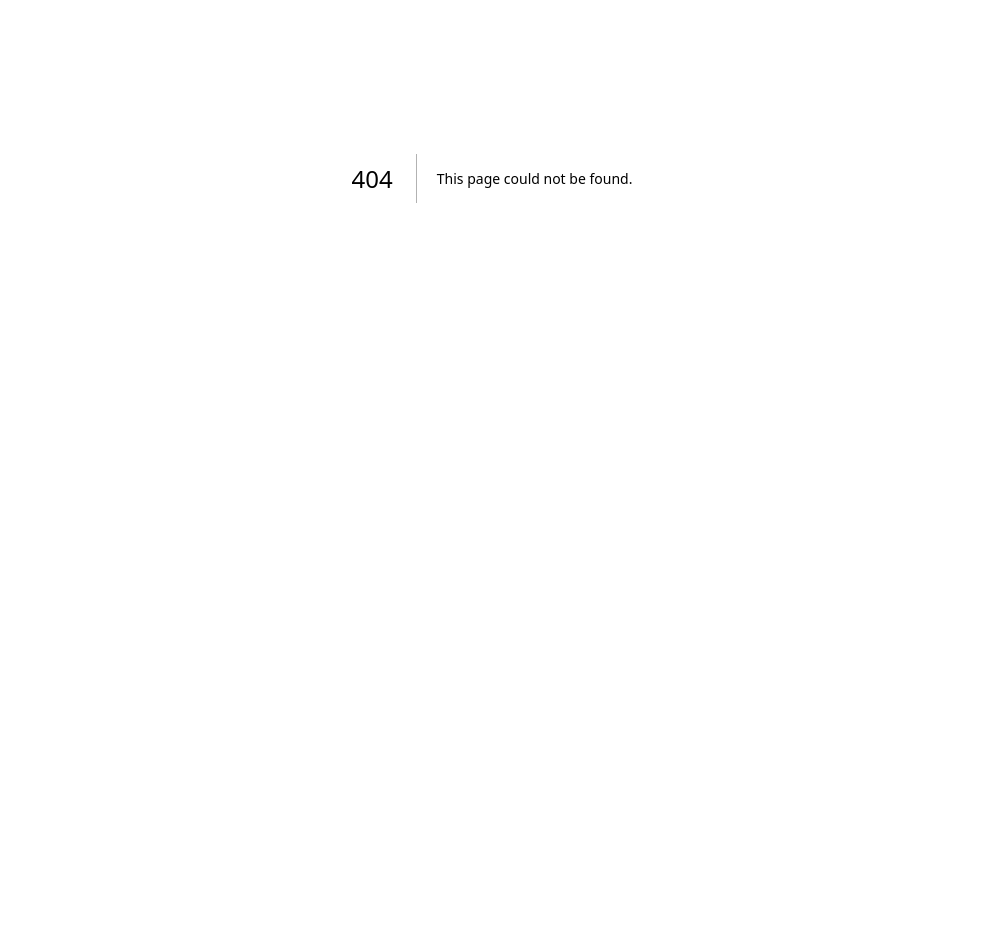
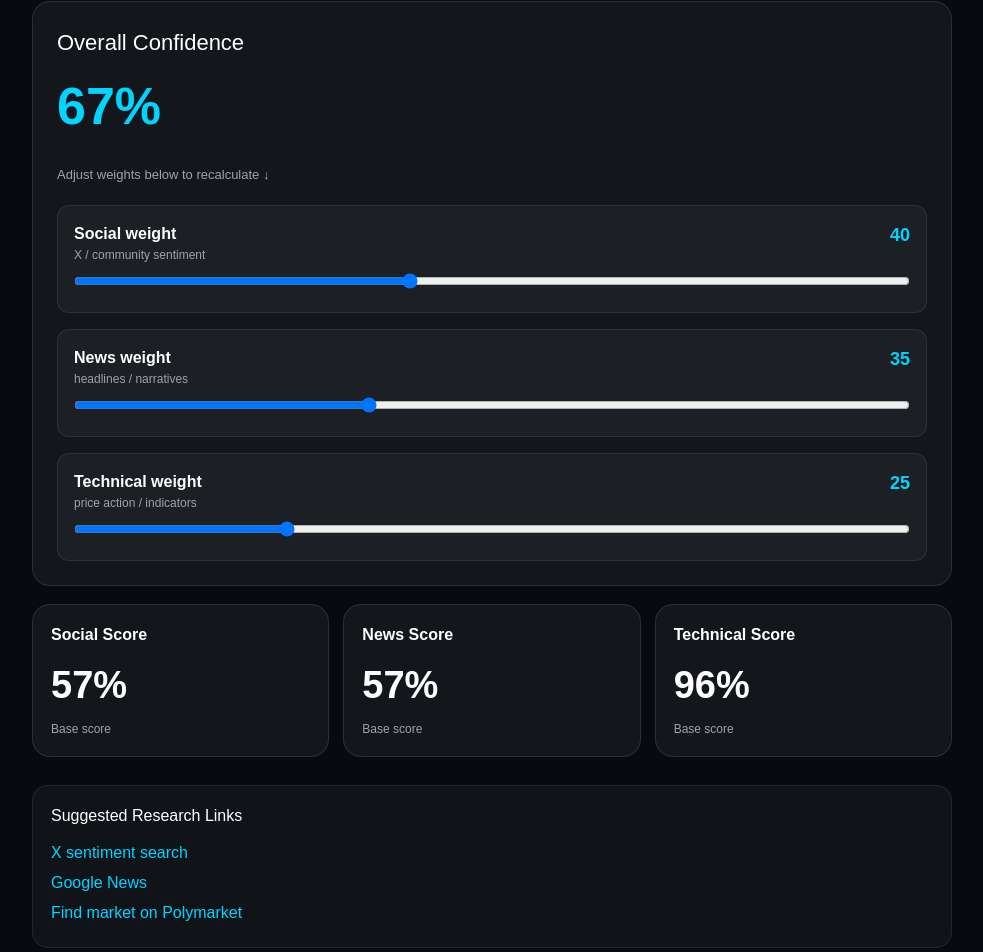
Before and after one commit to anujagadde18/tradedna, a Next.js app: page /scores in a window 1280 px wide. Before the commit this address had no page. Shown: the part 222-1174 px from the top of the page, without its empty margins (148-1131 px from the left). Before the commit the page ends 800 px from the top, so only its background shows below. Built offline with nearby package versions, Linux system fonts and the light colour scheme.

Commit message:
Add ScoresPage component for event confidence display

```diff
--- /dev/null
+++ b/app/scores/page.tsx
@@ -0,0 +1,109 @@
+"use client";
+
+import { useMemo, useState } from "react";
+import { useSearchParams } from "next/navigation";
+
+export default function ScoresPage() {
+  const searchParams = useSearchParams();
+  const event = searchParams.get("event") || "Unknown Event";
+  const base = useMemo(() => generateBaseScores(event), [event]);
+  const [wSocial, setWSocial] = useState(40);
+  const [wNews, setWNews] = useState(35);
+  const [wTech, setWTech] = useState(25);
+  const overall = useMemo(() => {
+    const total = wSocial + wNews + wTech;
+    if (total === 0) return 0;
+    return Math.round((base.social * wSocial + base.news * wNews + base.technical * wTech) / total);
+  }, [base, wSocial, wNews, wTech]);
+  const q = encodeURIComponent(event);
+
+  return (
+    <main style={{ minHeight: "100vh", background: "#070B10", color: "#fff", padding: "72px 20px" }}>
+      <div style={{ maxWidth: 920, margin: "0 auto" }}>
+        <a href="/event" style={{ color: "#9CA3AF", fontSize: 13 }}>← Back to Event</a>
+        <h1 style={{ fontSize: 34, marginTop: 18 }}>Confidence Breakdown</h1>
+        <div style={{ marginTop: 10, color: "#9CA3AF" }}><b style={{ color: "#fff" }}>Event:</b> {event}</div>
+
+        <div style={{ marginTop: 24, padding: 24, borderRadius: 18, background: "rgba(255,255,255,0.05)", border: "1px solid rgba(255,255,255,0.1)" }}>
+          <h2 style={{ margin: 0, fontSize: 22 }}>Overall Confidence</h2>
+          <div style={{ fontSize: 52, fontWeight: 800, color: "#00D4FF", marginTop: 8 }}>{overall}%</div>
+          <div style={{ marginTop: 20, color: "#9CA3AF", fontSize: 13 }}>Adjust weights below to recalculate ↓</div>
+
+          <div style={{ marginTop: 20, background: "rgba(255,255,255,0.04)", padding: 16, borderRadius: 12, border: "1px solid rgba(255,255,255,0.08)" }}>
+            <div style={{ marginBottom: 8, display: "flex", justifyContent: "space-between" }}>
+              <div>
+                <div style={{ fontWeight: 700 }}>Social weight</div>
+                <div style={{ color: "#9CA3AF", fontSize: 12 }}>X / community sentiment</div>
+              </div>
+              <span style={{ color: "#00D4FF", fontWeight: 800, fontSize: 18 }}>{wSocial}</span>
+            </div>
+            <input type="range" min="0" max="100" value={wSocial} onChange={(e) => setWSocial(Number(e.target.value))} style={{ width: "100%", cursor: "pointer" }} />
+          </div>
+
+          <div style={{ marginTop: 16, background: "rgba(255,255,255,0.04)", padding: 16, borderRadius: 12, border: "1px solid rgba(255,255,255,0.08)" }}>
+            <div style={{ marginBottom: 8, display: "flex", justifyContent: "space-between" }}>
+              <div>
+                <div style={{ fontWeight: 700 }}>News weight</div>
+                <div style={{ color: "#9CA3AF", fontSize: 12 }}>headlines / narratives</div>
+              </div>
+              <span style={{ color: "#00D4FF", fontWeight: 800, fontSize: 18 }}>{wNews}</span>
+            </div>
+            <input type="range" min="0" max="100" value={wNews} onChange={(e) => setWNews(Number(e.target.value))} style={{ width: "100%", cursor: "pointer" }} />
+          </div>
+
+          <div style={{ marginTop: 16, background: "rgba(255,255,255,0.04)", padding: 16, borderRadius: 12, border: "1px solid rgba(255,255,255,0.08)" }}>
+            <div style={{ marginBottom: 8, display: "flex", justifyContent: "space-between" }}>
+              <div>
+                <div style={{ fontWeight: 700 }}>Technical weight</div>
+                <div style={{ color: "#9CA3AF", fontSize: 12 }}>price action / indicators</div>
+              </div>
+              <span style={{ color: "#00D4FF", fontWeight: 800, fontSize: 18 }}>{wTech}</span>
+            </div>
+            <input type="range" min="0" max="100" value={wTech} onChange={(e) => setWTech(Number(e.target.value))} style={{ width: "100%", cursor: "pointer" }} />
+          </div>
+        </div>
+
+        <div style={{ marginTop: 18, display: "grid", gridTemplateColumns: "repeat(auto-fit, minmax(220px, 1fr))", gap: 14 }}>
+          <div style={{ padding: 18, borderRadius: 18, background: "rgba(255,255,255,0.05)", border: "1px solid rgba(255,255,255,0.1)" }}>
+            <div style={{ fontWeight: 700 }}>Social Score</div>
+            <div style={{ fontSize: 38, marginTop: 10, fontWeight: 800 }}>{base.social}%</div>
+            <div style={{ color: "#9CA3AF", fontSize: 12, marginTop: 6 }}>Base score</div>
+          </div>
+          <div style={{ padding: 18, borderRadius: 18, background: "rgba(255,255,255,0.05)", border: "1px solid rgba(255,255,255,0.1)" }}>
+            <div style={{ fontWeight: 700 }}>News Score</div>
+            <div style={{ fontSize: 38, marginTop: 10, fontWeight: 800 }}>{base.news}%</div>
+            <div style={{ color: "#9CA3AF", fontSize: 12, marginTop: 6 }}>Base score</div>
+          </div>
+          <div style={{ padding: 18, borderRadius: 18, background: "rgba(255,255,255,0.05)", border: "1px solid rgba(255,255,255,0.1)" }}>
+            <div style={{ fontWeight: 700 }}>Technical Score</div>
+            <div style={{ fontSize: 38, marginTop: 10, fontWeight: 800 }}>{base.technical}%</div>
+            <div style={{ color: "#9CA3AF", fontSize: 12, marginTop: 6 }}>Base score</div>
+          </div>
+        </div>
+
+        <div style={{ marginTop: 28, padding: 18, borderRadius: 16, background: "rgba(255,255,255,0.04)", border: "1px solid rgba(255,255,255,0.08)" }}>
+          <h3 style={{ marginTop: 0 }}>Suggested Research Links</h3>
+          <ul style={{ marginTop: 10, lineHeight: 1.9 }}>
+            <li><a href={`https://x.com/search?q=${q}&src=typed_query`} target="_blank" rel="noreferrer" style={{ color: "#00D4FF" }}>X sentiment search</a></li>
+            <li><a href={`https://news.google.com/search?q=${q}`} target="_blank" rel="noreferrer" style={{ color: "#00D4FF" }}>Google News</a></li>
+            <li><a href={`https://polymarket.com/search?q=${q}`} target="_blank" rel="noreferrer" style={{ color: "#00D4FF" }}>Find market on Polymarket</a></li>
+          </ul>
+        </div>
+
+        <a href={`https://polymarket.com/search?q=${q}`} target="_blank" rel="noreferrer" style={{ display: "inline-block", marginTop: 20, padding: "12px 18px", borderRadius: 12, background: "#00D4FF", color: "#001018", fontWeight: 700, textDecoration: "none" }}>
+          Trade on Polymarket →
+        </a>
+      </div>
+    </main>
+  );
+}
+
+function generateBaseScores(seed: string) {
+  let h = 0;
+  for (let i = 0; i < seed.length; i++) h = (h * 31 + seed.charCodeAt(i)) >>> 0;
+  return {
+    social: Math.min(100, 45 + (h % 56)),
+    news: Math.min(100, 40 + ((h * 7) % 61)),
+    technical: Math.min(100, 42 + ((h * 13) % 59))
+  };
+}
```
